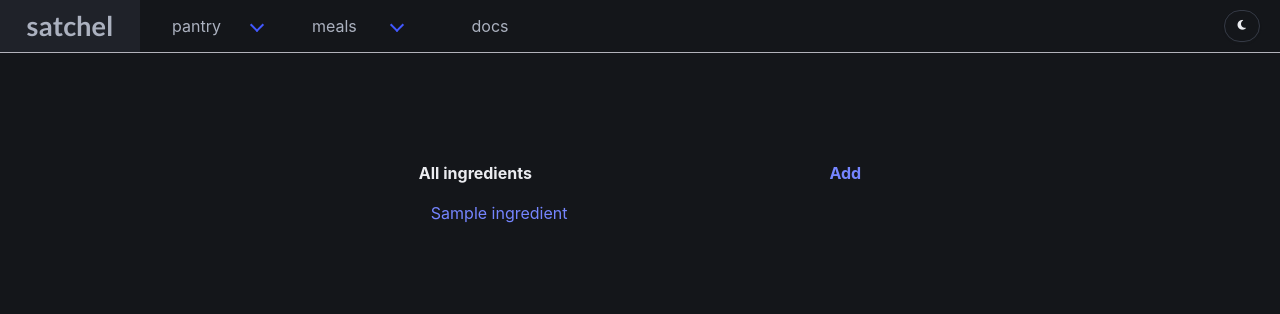
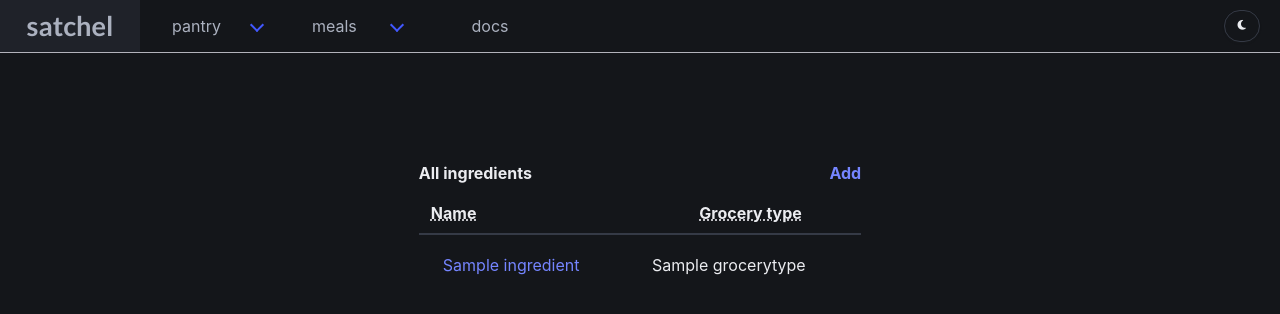
Before and after one commit to toastbun/satchel, a Django app: page /pantry/ingredients in a window 1280 px wide. Shown: the top 314 px of the page. Run offline with Django 5.2, Linux system fonts and the light colour scheme; tables that the repository leaves empty hold one stand-in row (values such as "Sample post"); some libraries are stand-ins or nearby versions.

Commit message:
whatever

```diff
--- a/base/static/base/css/base-styles.css
+++ b/base/static/base/css/base-styles.css
@@ -212,16 +212,23 @@ div {
 .list-item-cell {
     width: 100%;
     display: flex;
+    justify-content: center;
     align-items: center;
     padding: 10px 12px;
+}
+
+.list-item-cell.center {
+    justify-content: center;
+    text-align: center;
 }
 
 .list-item-name {
     justify-content: flex-start;
 }
 
-.name-container {
+.list-item-cell.left {
     display: flex;
+    justify-content: flex-start;
     align-items: center;
     width: 100%;
     word-break: break-all;
--- a/pantry/static/pantry/js/pantry-ingredients-scripts.js
+++ b/pantry/static/pantry/js/pantry-ingredients-scripts.js
@@ -1,9 +1,5 @@
 document.addEventListener("DOMContentLoaded", (event) => {
     console.log("Loaded pantry-ingredients-scripts.js")
-
-    // for (let deleteButton of document.querySelectorAll(".list-item-delete")) {
-    //     deleteButton.addEventListener("click", deleteButtonClickHandler)
-    // }
 
     for (let textInputFieldWithAutocomplete of document.querySelectorAll(".autocomplete")) {
         textInputFieldWithAutocomplete.addEventListener("input", autocompleteTextInputUpdateHandler)
@@ -25,9 +21,6 @@ let initialPropertyValues = {}
  *
  **/
 
-function getCsrfTokenFromForm(formElement) {
-    return formElement.closest("form").querySelector("[name='csrfmiddlewaretoken']").value
-}
 
 function getAssociatedDropdown(formElement) {
     return formElement.closest("form").querySelector(`#${formElement.name}-dropdown`)
@@ -240,7 +233,7 @@ async function cancelButtonClickHandler(event) {
 
 
 async function autocompleteTextInputUpdateHandler(e) {
-    const csrfToken = getCsrfTokenFromForm(e.target)
+    const csrfToken = getCsrfTokenFromPage()
     const foodSubstitutes = await queryIngredientNames(e.target.value, csrfToken)
     const dropdown = getAssociatedDropdown(e.target)
 
--- a/pantry/templates/pantry/add_food_item.html
+++ b/pantry/templates/pantry/add_food_item.html
@@ -40,6 +40,6 @@
 {% endblock pantry_content %}
 
 {% block pantry_scripts %}
+<script src="{% static 'pantry/js/pantry-food-items-scripts.js' %}"></script>
 <script src="{% static 'pantry/js/pantry-scripts.js' %}"></script>
-<script src="{% static 'pantry/js/pantry-items-scripts.js' %}"></script>
 {% endblock pantry_scripts %}
--- a/pantry/templates/pantry/ingredients.html
+++ b/pantry/templates/pantry/ingredients.html
@@ -8,29 +8,41 @@
     <div class="list-container list-ingredients-container">
         <div class="label list-label list-label-ingredients">All ingredients<a href="{% url 'pantry:add_ingredient' %}">Add</a></div>
         <table class="table list-table list-ingredients-table">
+            <thead>
+                <tr class="list-item-container">
+                    <th class="list-item-cell left"><abbr title="Name">Name</abbr></th>
+                    <th class="list-item-cell"><abbr title="Grocery Type"><div class="table-cell-centered">Grocery type</div></abbr></th>
+                    {% comment %}
+                    <th class="list-item-cell center"><abbr title="Food Substitute Key"><div class="table-cell-centered">Food substitute</div></abbr></th>
+                    {% endcomment %}
+                </tr>
+            </thead>
             {% if ingredients_list %}
+            <tbody>
             {% for ingredient in ingredients_list %}
             <tr class="list-item-container">
                 <td class="list-item-cell list-item-name list-ingredients-item">
                     <a href="{% url 'pantry:show_ingredient' ingredient.id %}">
-                        <div class="name-container">{{ ingredient }}</div>
+                        <div class="list-item-cell left">{{ ingredient }}</div>
                     </a>
                 </td>
 
-                {% comment %}
                 <td class="list-item-cell list-item-icon">
-                    {% if ingredient.temperature_controlled %}<i class="fa-solid fa-temperature-low"></i>{% endif %}
+                    {{ ingredient.grocery_type }}
                 </td>
-                {% endcomment %}
 
                 {% comment %}
-                <td class="list-item-cell list-item-delete list-ingredients-item-delete {% if theme == 'dark' %}dark{% else %}light{% endif %}"
-                    data-id="{{ ingredient.id }}">
-                    <button class="delete"></button>
+                <td class="list-item-cell center list-item-icon">
+                    {% if ingredient.substitute_key %}
+                        {{ ingredient.substitute_key }}
+                    {% else %}
+                        N/A
+                    {% endif %}
                 </td>
                 {% endcomment %}
             </tr>
             {% endfor %}
+            </tbody>
             {% else %}
             <div class="notice list-notice">There are no ingredients in the database.</div>
             {% endif %}
--- a/pantry/urls.py
+++ b/pantry/urls.py
@@ -18,7 +18,7 @@ urlpatterns = [
     path("ingredients/get_food_substitutes", views.get_food_substitutes, name="get_food_substitutes"),
 
     path("food_items", views.food_items, name="food_items"),
-    path("food_items/<int:item_id>/", views.show_food_item, name="show_food_item"),
+    path("food_items/<int:food_item_id>/", views.show_food_item, name="show_food_item"),
     # path("food_items/search", views.search_food_items, name="search_food_items"),
     path("food_items/add", views.add_food_item, name="add_food_item"),
     # path("food_items/delete", views.delete_food_item, name="delete_food_item"),
--- a/pantry/views.py
+++ b/pantry/views.py
@@ -74,9 +74,6 @@ def get_food_substitutes(request):
     names_only = request_body.get("names")
 
     food_substitutes = get_all_food_substitutes(names=names_only)
-
-    print(f"FOOD_SUBSTITUTES:")
-    print(food_substitutes)
 
     return HttpResponse(json.dumps(food_substitutes))
 
@@ -171,11 +168,6 @@ def update_ingredient(request):
 
     request_body = json.loads(request.body)
 
-    print("\n")
-    print(f"REQUEST:")
-    print(request_body)
-    print("\n")
-
     ingredient_id = request_body.get("record_id")
     update_data = request_body.get("update_data")
 
@@ -192,10 +184,6 @@ def update_ingredient(request):
     ingredient = get_object_or_404(Ingredient, pk=ingredient_id)
 
     for property, value in update_data.items():
-        print(f"{property} before update: {getattr(ingredient, property)}")
-
-        print(f"Value: {value} | Type: {type(value)}")
-
         if value == None or value == "null":
             setattr(ingredient, property, None)
 
@@ -210,13 +198,6 @@ def update_ingredient(request):
                 setattr(ingredient, property, value)
 
         ingredient.save()
-
-    print(f"UPDATED NAME TO: {ingredient.name}")
-    print(f"UPDATED GROCERY TYPE TO: {ingredient.grocery_type}")
-    print(f"UPDATED SUBSTITUTE KEY TO: {ingredient.substitute_key}")
-
-    print(f"WOOOOO!!!!\n")
-    print(response)
 
     return HttpResponse(json.dumps(response))
 
```
Also changed, not shown: pantry/static/pantry/js/pantry-food-items-scripts.js (renamed from pantry/static/pantry/js/pantry-items-scripts.js, +1 -6 lines), pantry/templates/pantry/food_items.html (+7 -7 lines), pantry/templates/pantry/show_food_item.html (+6 -1 lines).
